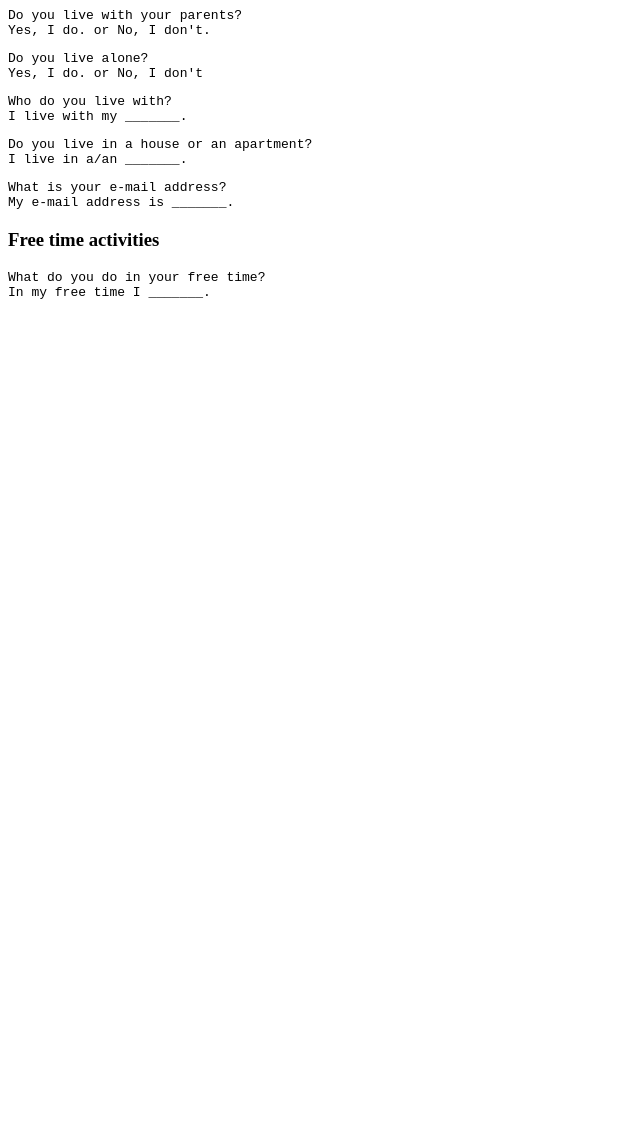
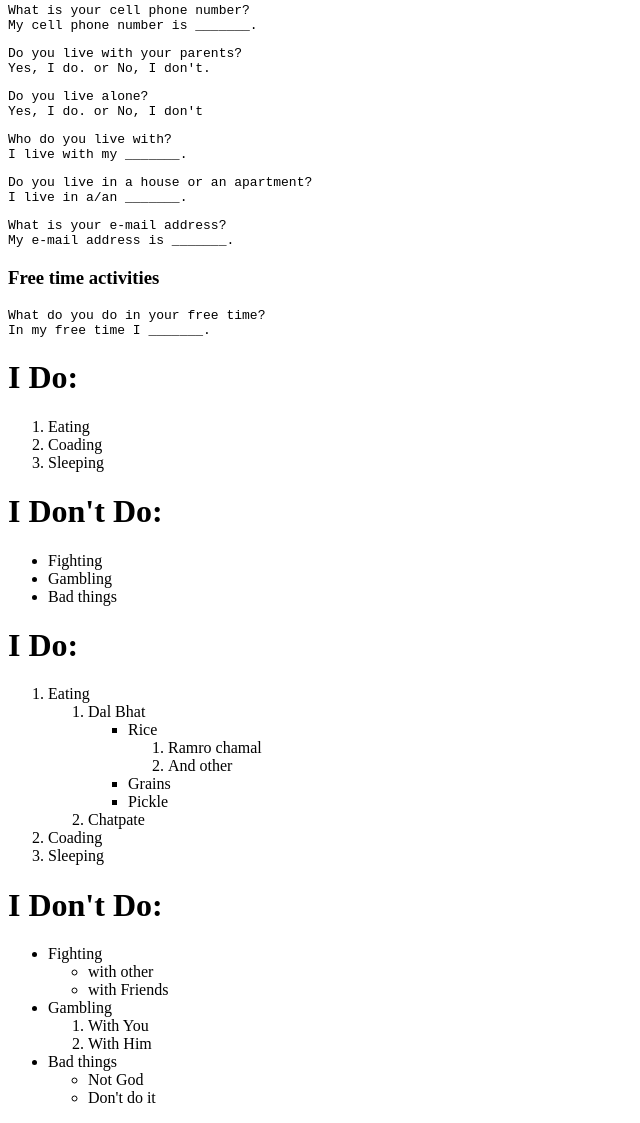
Before and after one commit to rakeshdas088/M1-W1-D1-Classwork, a plain HTML site: page index.html in a window 1280 px wide. Shown: the part 1385-2508 px from the top of the page, without its empty margins (0-640 px from the left). Before the commit the page ends 1698 px from the top, so only its background shows below. Drawn offline with Linux system fonts and the light colour scheme.

Commit message:
Add files via upload

```diff
--- a/index.html
+++ b/index.html
@@ -8,6 +8,12 @@
 </head>
 <body>
     <h1>Personal Information</h1>
+    <img
+    src="/image/My-profile-picture.jpg"
+    alt="This is my profile picture"
+    height="auto"
+    width="100px"
+    />
     <h2>English Vocabulary</h2>
     <p>
         Personal information questions are the basis for any conversation in English and so are important for when you meet somebody for the first time. They are the building blocks from which the rest of the conversation can develop.
@@ -115,5 +121,57 @@ My e-mail address is _______.
 <pre>What do you do in your free time?
 In my free time I _______.
 </pre>
+<h1>    I Do:</h1>
+<ol>
+    <li>Eating</li>
+    <li>Coading</li>
+    <li>Sleeping</li>
+</ol>
+<h1>I Don't Do:</h1>
+<ul>
+    <li>Fighting</li>
+    <li>Gambling</li>
+    <li>Bad things</li>
+</ul>
+<h1>I Do:</h1>
+<ol>
+    <li>Eating
+        <ol>
+            <li>Dal Bhat
+                <ul>
+                    <li>Rice
+                        <ol>
+                            <li>Ramro chamal</li>
+                            <li>And other</li>
+                        </ol>
+                        <li>Grains</li>
+                        <li>Pickle</li>
+                    </li>
+                </ul>
+                <li>Chatpate</li>
+            </li>
+        </ol>
+        <li>Coading</li>
+        <li>Sleeping</li>
+    </li>
+</ol>
+<h1>I Don't Do:</h1>
+<ul>
+    <li>Fighting</hi>
+    <ul>
+        <li>with other</li>
+        <li>with Friends</li>
+    </ul>
+    <li>Gambling</li>
+    <ol>
+        <li>With You</li>
+        <li>With Him</li>
+    </ol>
+    <li>Bad things</hi>
+        <ul>
+            <li>Not God</li>
+            <li>Don't do it</li>
+        </ul>
+</ul>
 </body>
 </html>
```
